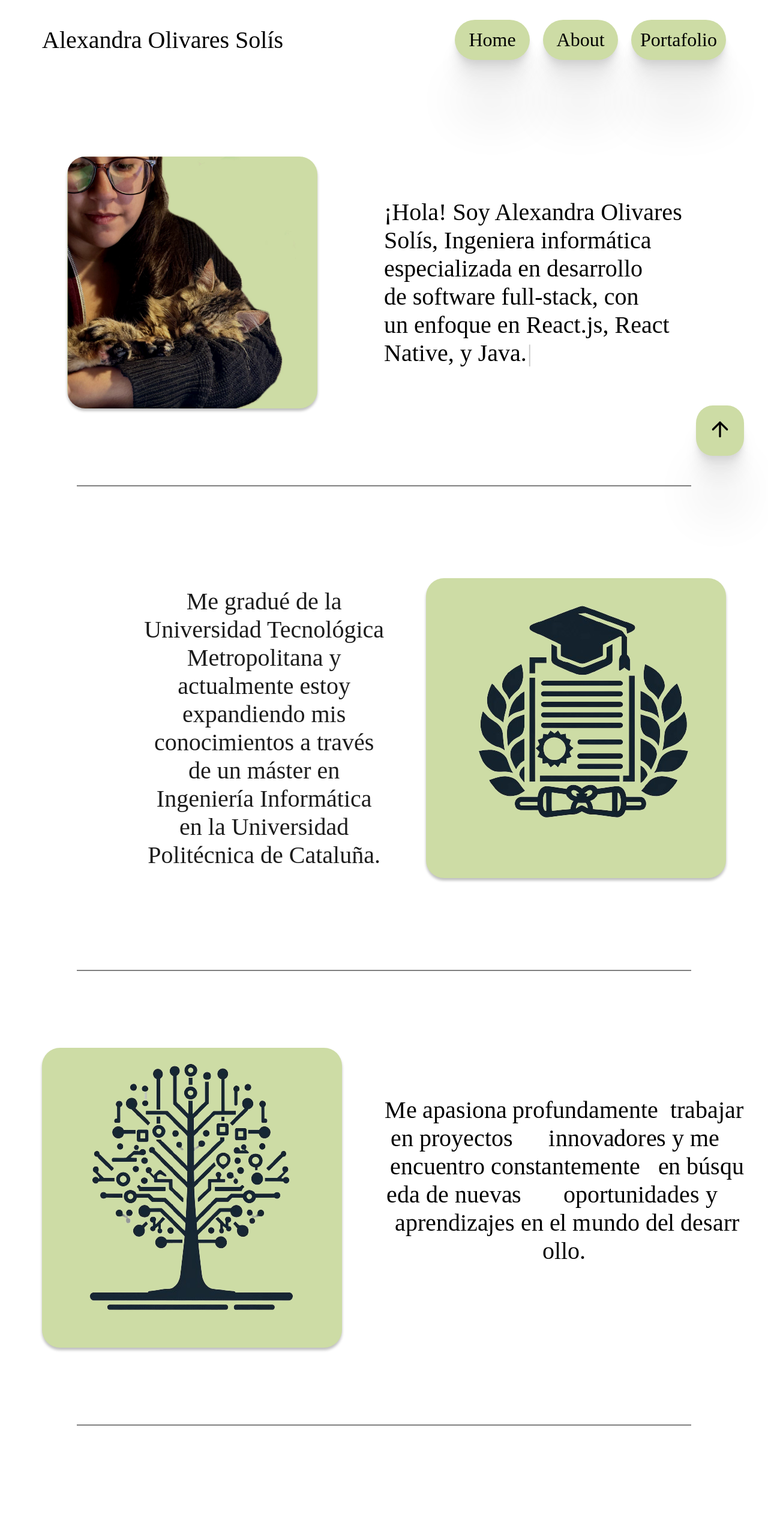
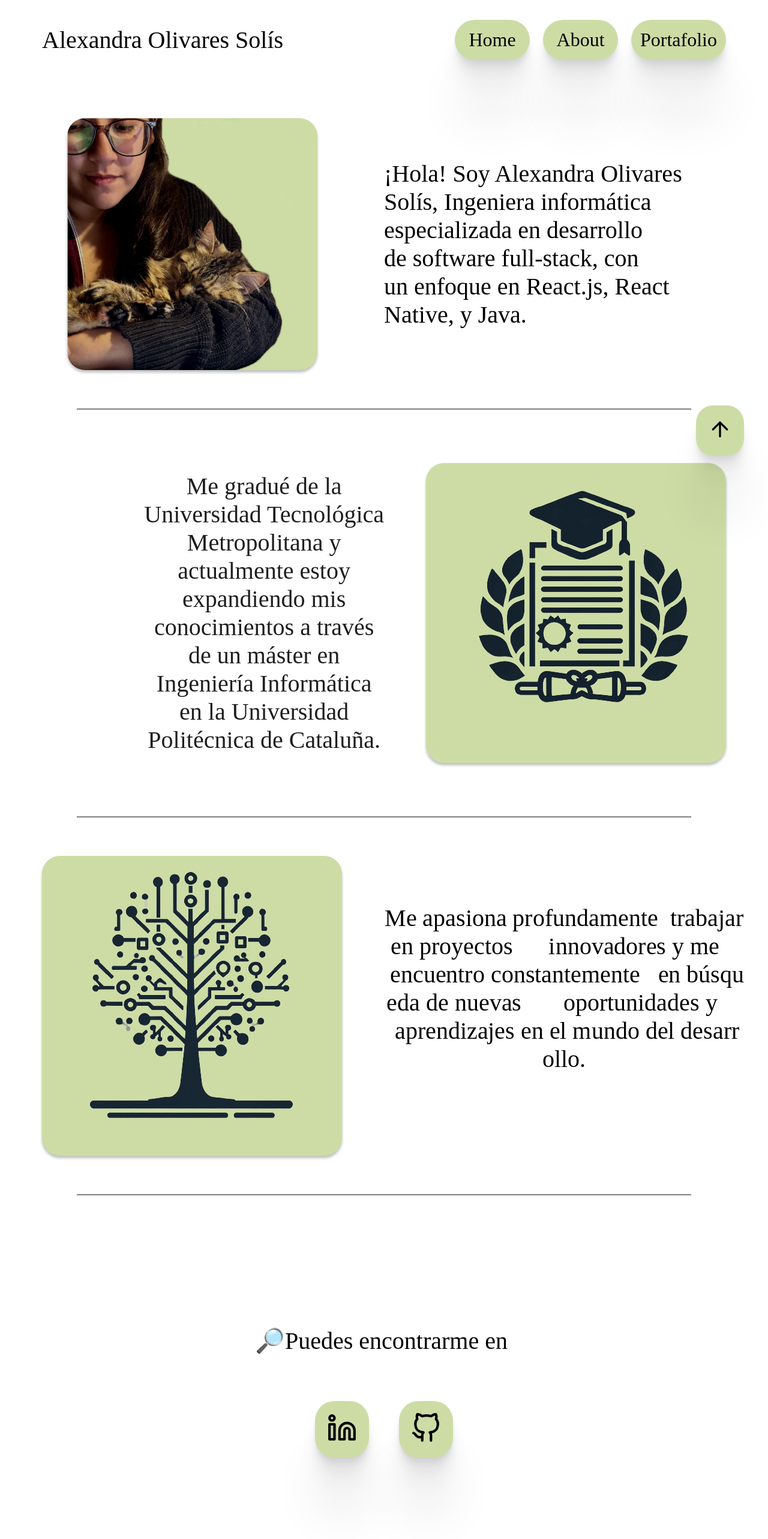
Before and after one commit to AlexandraOliv14/alexandraoliv14.github.io, a React (Create React App) app: page /about in a window 1280 px wide. Shown: the top 2566 px of the page at 60% size. Built offline with nearby package versions, Linux system fonts and the light colour scheme; a web font is replaced by a local one.

Commit message:
Fix tamaños

```diff
--- a/src/sass/about.sass
+++ b/src/sass/about.sass
@@ -21,10 +21,11 @@
             box-shadow: 0px 4px 4px rgba(0, 0, 0, 0.25)
 
     .about-me
-        margin: 10vw 0px
+        margin: 5vw 0px
         display: flex
         flex-direction: row
         flex-wrap: wrap
+        flex:1
         .p
             justify-content: flex-start
             display: flex
@@ -33,7 +34,7 @@
             font-size: 40px
 
     .about-educacion
-        margin: 10vw 0px
+        margin: 5vw 0px
         display: flex
         flex-direction: row
         flex-wrap: wrap
@@ -42,7 +43,7 @@
 
     .about-actual
         width: 100%
-        margin: 10vw 0px
+        margin: 5vw 0px
         display: flex
         flex-direction: row
         flex-wrap: wrap
@@ -53,7 +54,7 @@
             text-align: center
 
     .about-findme
-        margin: 20vw 0px
+        margin: 15vw 0px
         display: flex
         flex-direction: column
         justify-content: center
--- a/src/sass/home.sass
+++ b/src/sass/home.sass
@@ -3,7 +3,7 @@
     display: flex
     flex: 1
     flex-direction: row
-    padding: 60px
+    padding: 30px
 
     .containerFoto
         display: flex
--- a/src/views/Home.tsx
+++ b/src/views/Home.tsx
@@ -13,7 +13,7 @@ export const Home = () => {
     return (
         <div className='containerHome'>
             <div className='containerFoto'>
-                <img src='./imgs/aleAnimada.png' alt='aleAnimada' width={389}/>
+                <img src='./imgs/aleAnimada.png' alt='aleAnimada' width={300}/>
             </div>
             <div className='containerInfo'>
                 <div className='saludo'>
```
